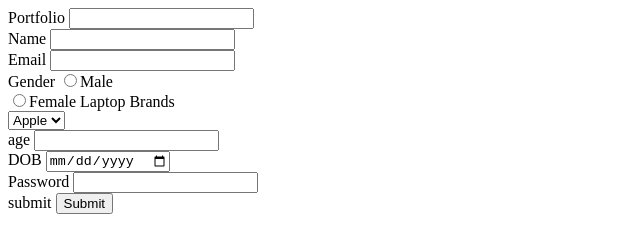
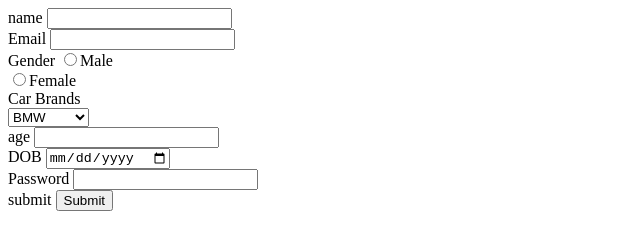
Before and after one commit to acciojob/signup-form-car-govind2611, a website: page main.html in a window 1280 px wide. Shown: the whole page, without its empty margins (0-640 px from the left). Drawn offline with Linux system fonts and the light colour scheme.

Commit message:
created a submission

```diff
--- a/main.html
+++ b/main.html
@@ -9,12 +9,8 @@
 <body>
 	<form method="post">
 		<div>
-			<label for="portfolio">Portfolio</label>
-	        <input type="url" name="portfolio" id="portfolio">
-		</div>
-		<div>
-			<label for="name">Name</label>
-        <input type="text" required id="name">
+			<label for="name">name</label>
+	        <input type="url" name=name id="name">
 		</div>
 		<div>
 			<label for="email">Email</label>
@@ -26,14 +22,13 @@
 		</div>
 		<div>
 			 <input type="radio" name="gender" required id="gender">Female
-		<label for="laptop" >Laptop Brands</label>
+		</br><label for="car" >Car Brands</label>
 		</div>
-		<div>
-		</div>
-		<select id="laptop">
-              <option value="volvo">Apple</option>
-              <option value="saab">Asus</option>
-              <option value="mercedes">HP</option>
+
+		<select id="car">
+              <option value="volvo">BMW</option>
+              <option value="saab">Audi</option>
+              <option value="mercedes">Mercedez</option>
             </select>
 		<div>
 			<label for="age" >age</label>
```
